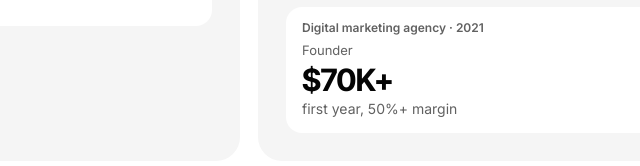
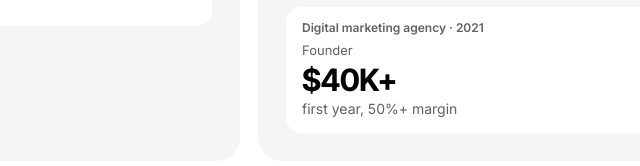
Before and after one commit to pavelkokora-oss/pavel-x-qonto, a plain HTML site: page index.html in a window 1280 px wide. Shown: the part 1568-1734 px from the top of the page, 391-1031 px from the left. Drawn offline with Linux system fonts and the light colour scheme.

Commit message:
Agency first-year revenue: $40K+ (per current CV)
Co-Authored-By: Claude Opus 5.5 <noreply@anthropic.com>

```diff
--- a/index.html
+++ b/index.html
@@ -340,7 +340,7 @@
       <div class="half">
         <span class="half-tag">Launching from zero</span>
         <h3>3 launches</h3>
-        <p class="half-role">2 AI products + digital marketing agency</p><div class="half-num multi hl"><small><a class="half-link" href="https://praktika.ai" target="_blank" rel="noopener">Praktika.ai ↗</a> · AI consumer app · 2021–2023</small><em class="num-role">First employee, Product Manager</em><b>$55M ARR</b><span>today</span><ul class="half-num-pts"><li>Owned the product roadmap for the first 1.5 years, took the product to market, reached $20K MRR.</li><li>1.5x+ free trial → paid subscription after adding the OpenAI API and running experiments, incl. pricing A/B tests.</li></ul></div><div class="half-num multi"><small><a class="half-link" href="https://galeai-app.github.io/" target="_blank" rel="noopener">GaleAI ↗</a> · AI B2B SaaS · 2024–2025</small><em class="num-role">Co-founder &amp; CEO</em><b>$12K+</b><span>in the first 4 months</span></div><div class="half-num multi"><small>Digital marketing agency · 2021</small><em class="num-role">Founder</em><b>$70K+</b><span>first year, 50%+ margin</span></div>
+        <p class="half-role">2 AI products + digital marketing agency</p><div class="half-num multi hl"><small><a class="half-link" href="https://praktika.ai" target="_blank" rel="noopener">Praktika.ai ↗</a> · AI consumer app · 2021–2023</small><em class="num-role">First employee, Product Manager</em><b>$55M ARR</b><span>today</span><ul class="half-num-pts"><li>Owned the product roadmap for the first 1.5 years, took the product to market, reached $20K MRR.</li><li>1.5x+ free trial → paid subscription after adding the OpenAI API and running experiments, incl. pricing A/B tests.</li></ul></div><div class="half-num multi"><small><a class="half-link" href="https://galeai-app.github.io/" target="_blank" rel="noopener">GaleAI ↗</a> · AI B2B SaaS · 2024–2025</small><em class="num-role">Co-founder &amp; CEO</em><b>$12K+</b><span>in the first 4 months</span></div><div class="half-num multi"><small>Digital marketing agency · 2021</small><em class="num-role">Founder</em><b>$40K+</b><span>first year, 50%+ margin</span></div>
         <ul></ul>
       </div>
     </div>
```
